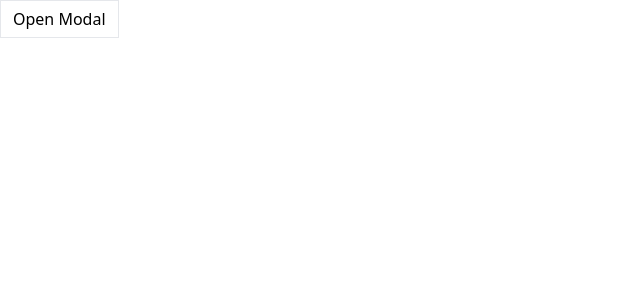
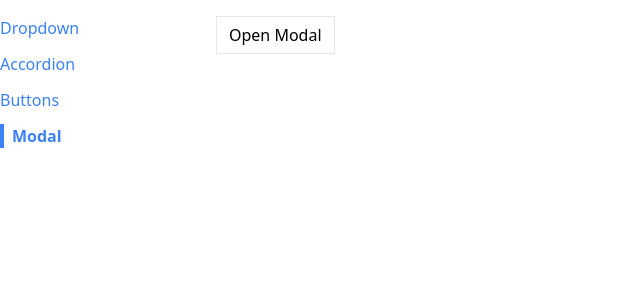
Before and after one commit to PaulGLujan/react-exercises, a React (Create React App) app in the folder custom-navigation/: page /modal in a window 1280 px wide. Shown: the top 300 px of the page, without its empty margins (0-640 px from the left). Built offline with nearby package versions, Linux system fonts and the light colour scheme.

Commit message:
Finished custom router

```diff
--- a/custom-navigation/src/App.jsx
+++ b/custom-navigation/src/App.jsx
@@ -1,36 +1,28 @@
-import { useState } from "react";
-import Button from "./components/Button";
-import Modal from "./components/Modal";
+import Sidebar from "./components/Sidebar";
+import AccordionPage from "./pages/AccordionPage";
+import DropdownPage from "./pages/DropdownPage";
+import Route from "./components/Route";
+import ButtonPage from "./pages/ButtonPage";
+import ModalPage from "./pages/ModalPage";
 
 function App() {
-  const [showModal, setShowModal] = useState(false);
-
-  const handleClick = () => {
-    setShowModal(true);
-  };
-
-  const handleClose = () => {
-    setShowModal(false);
-  };
-
-  const actionBar = (
-    <div>
-      <Button primary onClick={handleClose}>
-        I accept
-      </Button>
-    </div>
-  );
-
-  const modal = (
-    <Modal onClose={handleClose} actionBar={actionBar}>
-      <p>Here is an important agreement for you to accept</p>
-    </Modal>
-  );
-
   return (
-    <div>
-      <Button onClick={handleClick}>Open Modal</Button>
-      {showModal && modal}
+    <div className="container mx-auto mt-4 grid grid-cols-6 gap-4">
+      <Sidebar />
+      <div className="col-span-5">
+        <Route path="/accordion">
+          <AccordionPage />
+        </Route>
+        <Route path="/">
+          <DropdownPage />
+        </Route>
+        <Route path="/buttons">
+          <ButtonPage />
+        </Route>
+        <Route path="/modal">
+          <ModalPage />
+        </Route>
+      </div>
     </div>
   );
 }
--- /dev/null
+++ b/custom-navigation/src/components/Link.jsx
@@ -0,0 +1,28 @@
+import classNames from "classnames";
+import useNavigation from "../hooks/use-navigation";
+
+const Link = ({ activeClassName, to, children, className }) => {
+  const { currentPath, navigate } = useNavigation();
+
+  const classes = classNames(
+    "text-blue-500",
+    className,
+    currentPath === to && activeClassName
+  );
+
+  const handleClick = (event) => {
+    if (event.metaKey || event.ctrlKey) {
+      return;
+    }
+    event.preventDefault();
+    navigate(to);
+  };
+
+  return (
+    <a className={classes} href={to} onClick={handleClick}>
+      {children}
+    </a>
+  );
+};
+
+export default Link;
--- /dev/null
+++ b/custom-navigation/src/components/Route.jsx
@@ -0,0 +1,13 @@
+import useNavigation from "../hooks/use-navigation";
+
+const Route = ({ path, children }) => {
+  const { currentPath } = useNavigation();
+
+  if (path === currentPath) {
+    return children;
+  }
+
+  return null;
+};
+
+export default Route;
--- /dev/null
+++ b/custom-navigation/src/components/Sidebar.jsx
@@ -0,0 +1,31 @@
+import Link from "./Link";
+
+const Sidebar = () => {
+  const links = [
+    { label: "Dropdown", path: "/" },
+    { label: "Accordion", path: "/accordion" },
+    { label: "Buttons", path: "/buttons" },
+    { label: "Modal", path: "/modal" },
+  ];
+
+  const renderedLinks = links.map((link) => {
+    return (
+      <Link
+        key={link.label}
+        to={link.path}
+        className="mb-3"
+        activeClassName="font-bold border-l-4 border-blue-500 pl-2"
+      >
+        {link.label}
+      </Link>
+    );
+  });
+
+  return (
+    <div className="sticky top-0 flex flex-col items-start overflow-y-scroll">
+      {renderedLinks}
+    </div>
+  );
+};
+
+export default Sidebar;
--- /dev/null
+++ b/custom-navigation/src/context/navigation.jsx
@@ -0,0 +1,32 @@
+import { createContext, useEffect, useState } from "react";
+
+const NavigationContext = createContext();
+
+function NavigationProvider({ children }) {
+  const [currentPath, setCurrentPath] = useState(window.location.pathname);
+
+  useEffect(() => {
+    const handler = () => {
+      setCurrentPath(window.location.pathname);
+    };
+    window.addEventListener("popstate", handler);
+
+    return () => {
+      window.removeEventListener("popstate", handler);
+    };
+  }, []);
+
+  const navigate = (to) => {
+    window.history.pushState({}, "", to);
+    setCurrentPath(to);
+  };
+
+  return (
+    <NavigationContext.Provider value={{ currentPath, navigate }}>
+      {children}
+    </NavigationContext.Provider>
+  );
+}
+
+export { NavigationProvider };
+export default NavigationContext;
--- /dev/null
+++ b/custom-navigation/src/hooks/use-navigation.js
@@ -0,0 +1,8 @@
+import { useContext } from "react";
+import NavigationContext from "../context/navigation";
+
+const useNavigation = () => {
+  return useContext(NavigationContext);
+};
+
+export default useNavigation;
--- a/custom-navigation/src/index.js
+++ b/custom-navigation/src/index.js
@@ -1,9 +1,14 @@
-import React from 'react';
-import ReactDOM from 'react-dom/client';
-import './index.css';
-import App from './App';
+import React from "react";
+import ReactDOM from "react-dom/client";
+import "./index.css";
+import App from "./App";
+import { NavigationProvider } from "./context/navigation";
 
-const el = document.getElementById('root');
+const el = document.getElementById("root");
 const root = ReactDOM.createRoot(el);
 
-root.render(<App />);
+root.render(
+  <NavigationProvider>
+    <App />
+  </NavigationProvider>
+);
--- a/custom-navigation/src/pages/DropdownPage.jsx
+++ b/custom-navigation/src/pages/DropdownPage.jsx
@@ -1,5 +1,5 @@
 import { useState } from "react";
-import Dropdown from "./components/Dropdown";
+import Dropdown from "../components/Dropdown";
 
 const options = [
   { label: "Red", value: "red" },
--- /dev/null
+++ b/custom-navigation/src/pages/ModalPage.jsx
@@ -0,0 +1,38 @@
+import { useState } from "react";
+import Button from "../components/Button";
+import Modal from "../components/Modal";
+
+function ModalPage() {
+  const [showModal, setShowModal] = useState(false);
+
+  const handleClick = () => {
+    setShowModal(true);
+  };
+
+  const handleClose = () => {
+    setShowModal(false);
+  };
+
+  const actionBar = (
+    <div>
+      <Button primary onClick={handleClose}>
+        I accept
+      </Button>
+    </div>
+  );
+
+  const modal = (
+    <Modal onClose={handleClose} actionBar={actionBar}>
+      <p>Here is an important agreement for you to accept</p>
+    </Modal>
+  );
+
+  return (
+    <div>
+      <Button onClick={handleClick}>Open Modal</Button>
+      {showModal && modal}
+    </div>
+  );
+}
+
+export default ModalPage;
```
